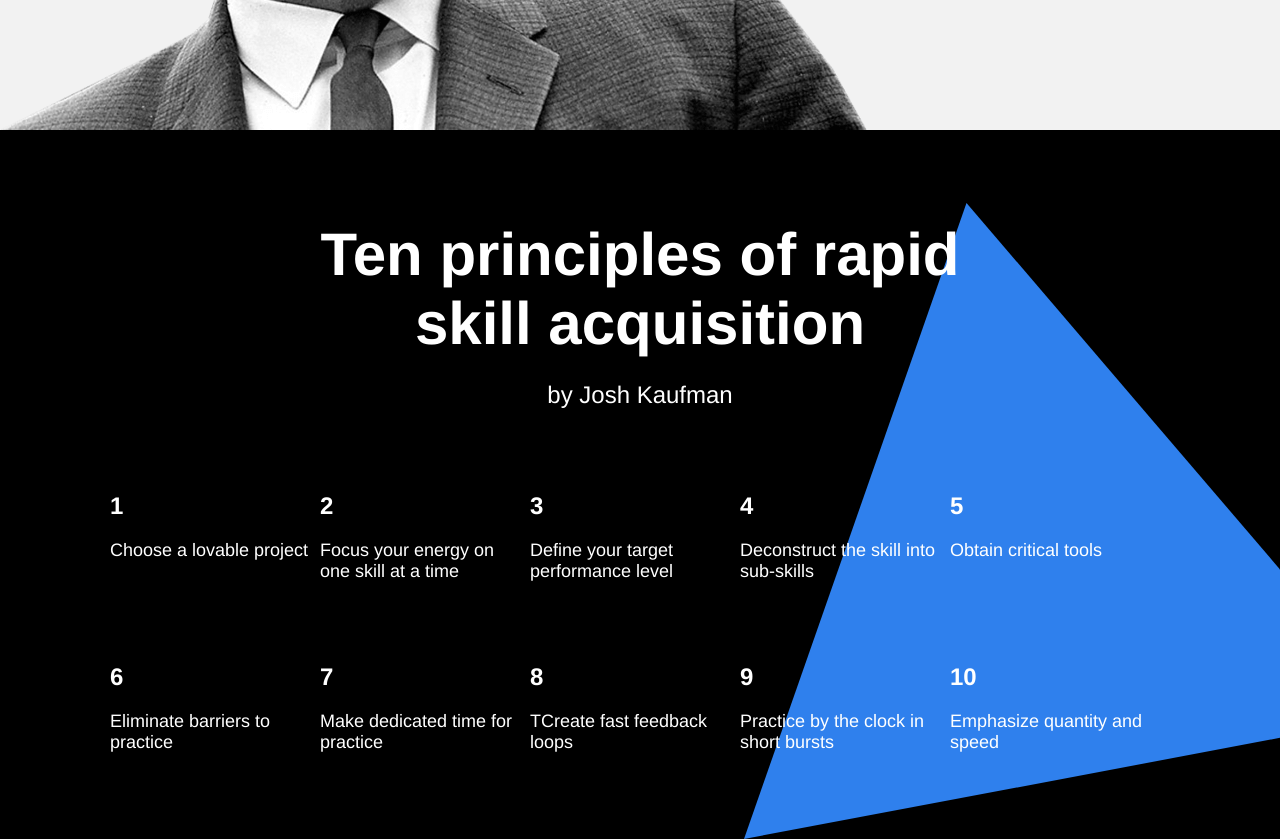
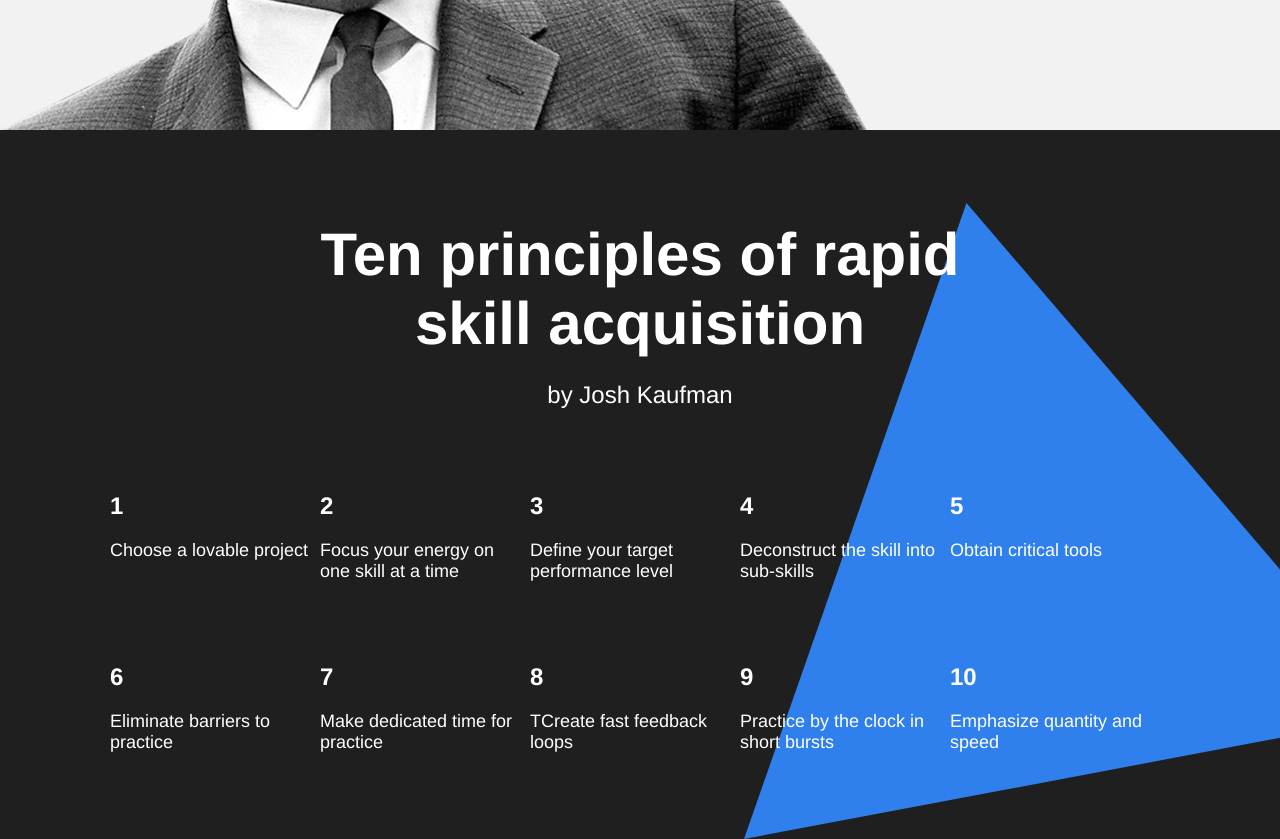
Before and after one commit to edenbitt/web_project_1, a plain HTML site: page index.html in a window 1280 px wide. Shown: the part 2880-3719 px from the top of the page. Drawn offline with Linux system fonts and the light colour scheme.

Commit message:
background-color of kaufman section

```diff
--- a/styles/style.css
+++ b/styles/style.css
@@ -226,7 +226,7 @@ ul {
 .kaufman {
     padding-top: 90px;
     padding-bottom: 90px;
-    background-color: black;
+    background-color: #1F1F1F;
     display: block;
     text-align: center;
     position: relative;
```
